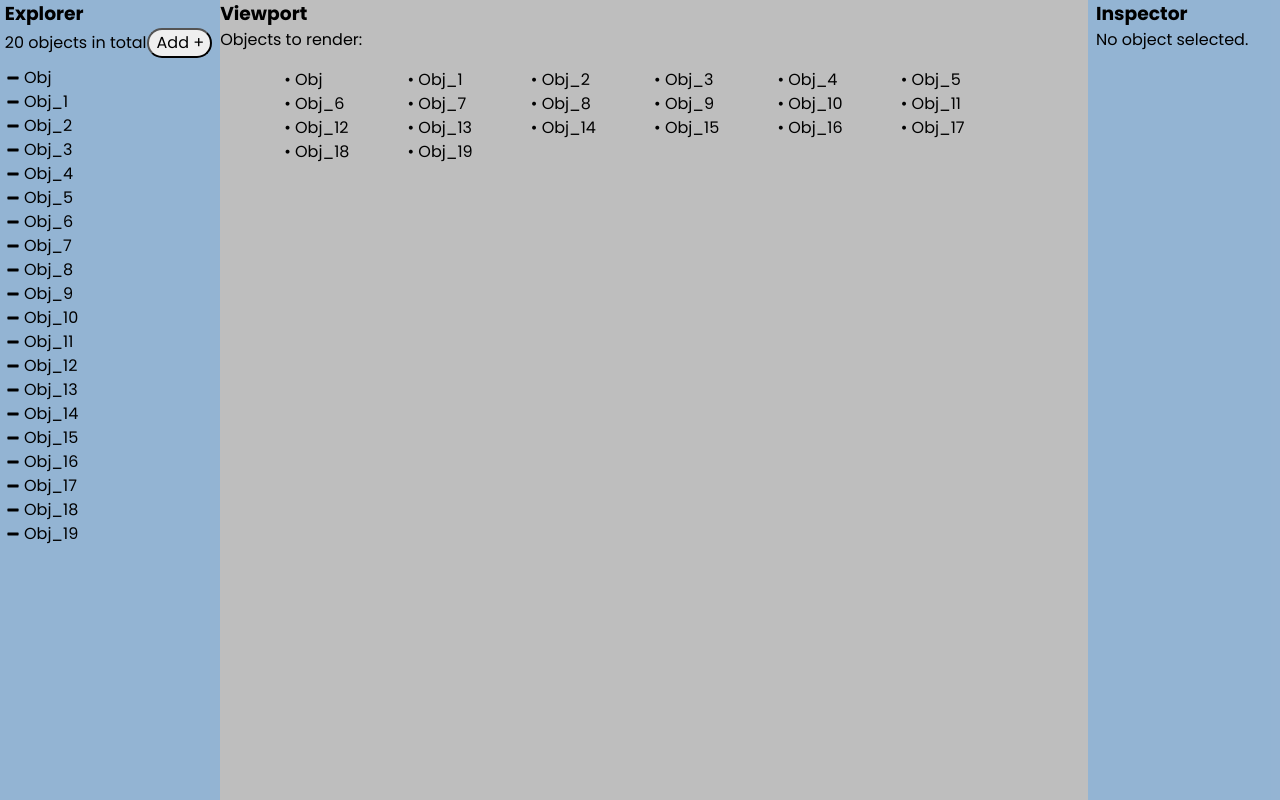
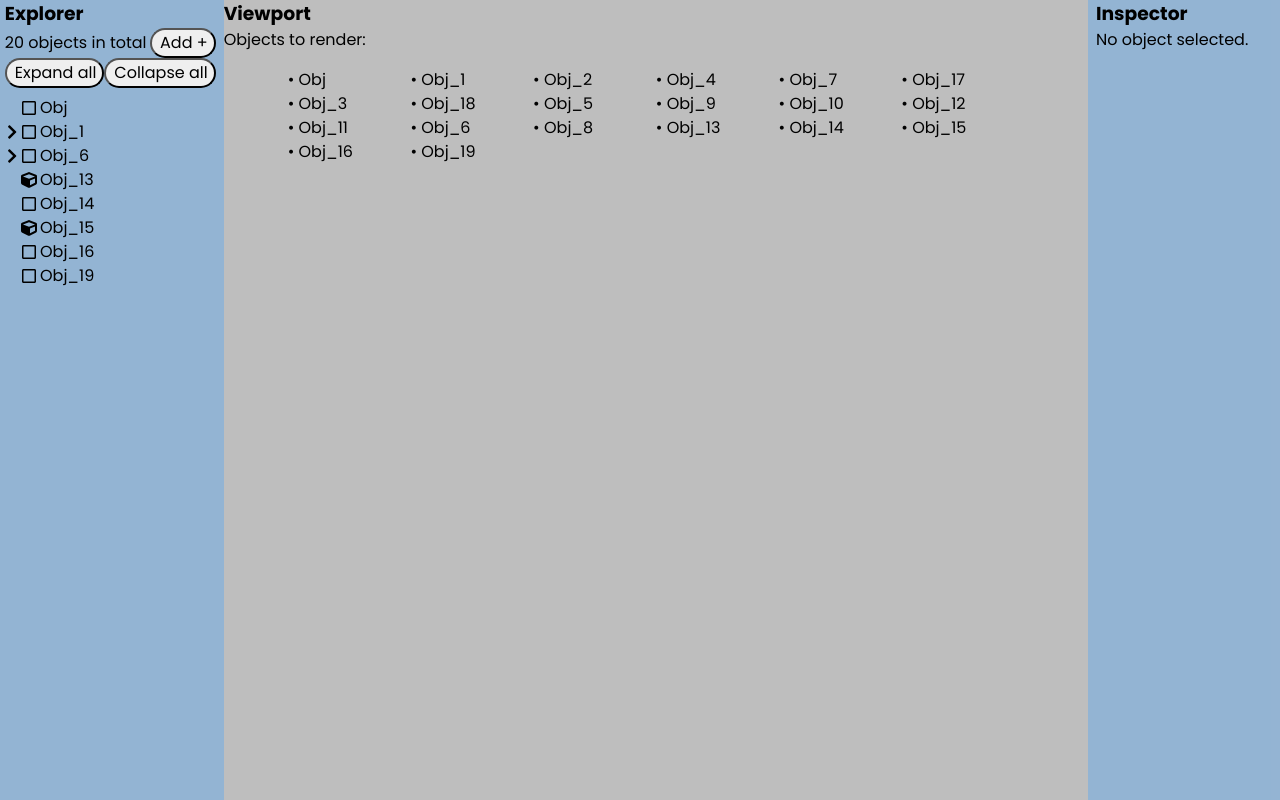
Before and after one commit to Riki9811/CssCad, a React (Create React App) app: page / in a window 1280 px wide. Built offline with nearby package versions, Linux system fonts and the light colour scheme.

Commit message:
Explorer v1.0

```diff
--- a/src/components/explorer/Explorer.scss
+++ b/src/components/explorer/Explorer.scss
@@ -12,7 +12,7 @@
 	}
 
 	> .dragged-object-ghost {
-        position: absolute;
+		position: absolute;
 		opacity: 0.5;
 	}
 
@@ -20,28 +20,36 @@
 		margin: 0.5em 0 1em;
 		overflow-x: clip;
 		overflow-y: overlay;
+        flex-grow: 1;
 
 		> .object-list {
 			.object-list-item {
 				display: flex;
 				align-items: center;
-				gap: 0.2em;
 				cursor: pointer;
 				user-select: none;
+				line-height: 1.5em;
 
-				> .object-list-indicator {
-					transform: scaleX(0.8);
+				> .object-list-expander,
+				> .object-list-spacer,
+				> .object-list-icon {
+					width: 1em;
+					height: 1em;
 				}
 
-				> .object-list-expander,
-				> .object-list-indicator {
-					min-width: 1em;
-					min-height: 1em;
+                > .object-list-icon {
+					width: 1em;
+					height: 1em;
+					margin-right: 0.2em;
+				}
+
+				> .object-list-expander {
+					padding-right: 0.1em;
 				}
 			}
 
 			.sub-object-list {
-				padding-left: 1em;
+				padding-left: 1.1em;
 			}
 
 			.object-list-item-selected {
--- a/src/components/explorer/Explorer.tsx
+++ b/src/components/explorer/Explorer.tsx
@@ -1,7 +1,7 @@
-import React, { useState } from "react";
-import { FaChevronDown, FaChevronRight, FaMinus } from "react-icons/fa";
+import React, { useCallback, useState } from "react";
+import { FaChevronDown, FaChevronRight, FaCube, FaRegSquare } from "react-icons/fa";
 import { ObjectsAction } from "../../utils/Types";
-import { ObjectTree, SceneObject } from "../../utils/SceneObject";
+import { ObjectTree, SceneObject, SceneObject2D } from "../../utils/SceneObject";
 import "./Explorer.scss";
 
 interface Props {
@@ -17,17 +17,46 @@ export default function Explorer(props: Props) {
 
 	const [expandedObjNames, setExpandedObjNames] = useState<Array<string>>([]);
 	const [draggedObj, setDraggedObj] = useState<SceneObject>();
-	const [mouseX, setMouseX] = useState<number>(-1);
-	const [mouseY, setMouseY] = useState<number>(-1);
+	const { startDrag, dragging, mouseX, mouseY } = useMouseDrag();
 
-	function trackMousePos(evt: MouseEvent) {
-		setMouseX(evt.clientX);
-		setMouseY(evt.clientY);
+	function listItemMouseDown(obj: SceneObject, evt: React.MouseEvent<HTMLLIElement, MouseEvent>) {
+		setDraggedObj(obj);
+		startDrag(evt);
+		document.addEventListener("mousemove", dragging);
+		document.addEventListener("mouseup", documentMouseUp);
 	}
+
+	function listItemMouseUp(obj: SceneObject, evt: React.MouseEvent<HTMLLIElement, MouseEvent>) {
+		if (draggedObj && draggedObj.name !== obj.name) {
+			objectsDispatch({ type: "moveInto", parentName: obj.name, newChild: draggedObj });
+			setExpandedObjNames([...expandedObjNames, obj.name]);
+		}
+		document.removeEventListener("mousemove", dragging);
+		document.removeEventListener("mouseup", documentMouseUp);
+		setDraggedObj(undefined);
+		evt.stopPropagation();
+	}
+
+	function objectListMouseUp(evt: React.MouseEvent<HTMLDivElement, MouseEvent>) {
+		if (draggedObj) {
+			objectsDispatch({ type: "moveInto", newChild: draggedObj });
+			document.removeEventListener("mousemove", dragging);
+			document.removeEventListener("mouseup", documentMouseUp);
+			setDraggedObj(undefined);
+			evt.stopPropagation();
+		}
+	}
+
+	const documentMouseUp = useCallback(() => {
+		document.removeEventListener("mousemove", dragging);
+		document.removeEventListener("mouseup", documentMouseUp);
+		setDraggedObj(undefined);
+	}, []);
 
 	//#region RENDER FUNCTIONS
 	function renderHeader(): JSX.Element {
 		return (
+			<div className="flex-column">
 				<div className="flex-row align-center justify-space-between">
 					<p>
 						{total} object{total !== 1 ? "s" : ""} in total
@@ -39,6 +68,27 @@ export default function Explorer(props: Props) {
 					>
 						Add +
 					</button>
+				</div>
+				<div className="flex-row align-center justify-space-between">
+					<button
+						onClick={() => {
+							let newExpanded = [];
+							for (const obj of objects.preOrderTraversal()) {
+								newExpanded.push(obj.name);
+							}
+							setExpandedObjNames(newExpanded);
+						}}
+					>
+						Expand all
+					</button>
+					<button
+						onClick={() => {
+							setExpandedObjNames([]);
+						}}
+					>
+						Collapse all
+					</button>
+				</div>
 			</div>
 		);
 	}
@@ -54,40 +104,39 @@ export default function Explorer(props: Props) {
 				<li
 					key={`list-item-${obj.name}`}
 					className={className}
-					onClick={() => {
-						select(obj);
-					}}
-					onMouseDown={(evt) => {
-						setDraggedObj(obj);
-						setMouseX(evt.clientX);
-						setMouseY(evt.clientY);
-						document.addEventListener("mousemove", trackMousePos);
-					}}
-                    onMouseUp={() => {
-                        if (draggedObj && draggedObj.name !== obj.name) {
-                            objectsDispatch({type: "moveInto", parentName: obj.name, newChild: draggedObj})
-                            setExpandedObjNames([...expandedObjNames, obj.name]);
-                        }
-                        setDraggedObj(undefined);
-                        document.removeEventListener("mousemove", trackMousePos);
-                    }}
+					onClick={() => select(obj)}
+					onMouseDown={(evt) => listItemMouseDown(obj, evt)}
+					onMouseUp={(evt) => listItemMouseUp(obj, evt)}
 				>
-					{renderExpander(obj.name, obj.children.length > 0, expanded)}
+					{obj.children.length > 0 ? (
+						renderExpander(obj.name, expanded)
+					) : (
+						<div className="object-list-spacer" />
+					)}
+					{renderObjectIcon(obj instanceof SceneObject2D)}
 					{obj.name}
 				</li>
-				{expanded ? (
-					<ul key={`sub-list-item-${obj.name}`} className="sub-object-list">
-						{obj.children.map((child) => renderObjectListItem(child))}
-					</ul>
-				) : null}
+				{renderListItemChildren(expanded, obj)}
 			</React.Fragment>
 		);
 	}
 
-	function renderExpander(objName: string, canExpand: boolean, expanded: boolean) {
-		if (!canExpand) {
-			return <FaMinus className="object-list-indicator" />;
-		} else if (expanded) {
+	function renderListItemChildren(expanded: boolean, obj: SceneObject) {
+		if (expanded) {
+			return (
+				<ul key={`sub-list-item-${obj.name}`} className="sub-object-list">
+					{obj.children.map((child, index) => renderObjectListItem(child))}
+				</ul>
+			);
+		}
+	}
+
+	function renderObjectIcon(is2D: boolean) {
+		return is2D ? <FaRegSquare className="object-list-icon" /> : <FaCube className="object-list-icon" />;
+	}
+
+	function renderExpander(objName: string, expanded: boolean) {
+		if (expanded) {
 			return (
 				<FaChevronDown
 					className="object-list-expander"
@@ -130,10 +179,27 @@ export default function Explorer(props: Props) {
 		<div className="flex-column explorer">
 			<h3>Explorer</h3>
 			{renderHeader()}
-			<div className="object-list-container">
+			<div className="object-list-container" onMouseUp={objectListMouseUp}>
 				<ul className="object-list">{objects.getObjectList().map((obj) => renderObjectListItem(obj))}</ul>
 			</div>
 			{renderDraggedObjGhost()}
 		</div>
 	);
 }
+
+function useMouseDrag() {
+	const [mouseX, setMouseX] = useState<number>(-1);
+	const [mouseY, setMouseY] = useState<number>(-1);
+
+	const dragging = useCallback((evt: MouseEvent) => {
+		setMouseX(evt.clientX);
+		setMouseY(evt.clientY);
+	}, []);
+
+	const startDrag = useCallback((evt: React.MouseEvent<HTMLLIElement, MouseEvent>) => {
+		setMouseX(evt.clientX);
+		setMouseY(evt.clientY);
+	}, []);
+
+	return { startDrag, dragging, mouseX, mouseY };
+}
--- a/src/components/resizable_div/ResizableDiv.scss
+++ b/src/components/resizable_div/ResizableDiv.scss
@@ -6,7 +6,7 @@
 		top: 0;
 		width: 5px;
 		height: 100%;
-		cursor: e-resize;
+		cursor: ew-resize;
 		background: transparent;
 		user-select: none;
 	}
--- a/src/components/viewport/Viewport.tsx
+++ b/src/components/viewport/Viewport.tsx
@@ -12,7 +12,7 @@ export default function Viewport(props: Props) {
 			<h3>Viewport</h3>
 			<p>Objects to render:</p>
 			<div style={{ display: "grid", gridTemplateColumns: "repeat(6,1fr)", margin: "1em 4em" }}>
-				{props.objects.getObjectList().map((elem) => (
+				{props.objects.map((elem) => (
 					<p key={`list-item-${elem.name}`}>• {elem.name}</p>
 				))}
 			</div>
--- a/src/pages/3D_modeler/Modeler.tsx
+++ b/src/pages/3D_modeler/Modeler.tsx
@@ -7,11 +7,11 @@ import Explorer from "../../components/explorer/Explorer";
 import ResizableDiv from "../../components/resizable_div/ResizableDiv";
 import Inspector from "../../components/inspector/Inspector";
 import Viewport from "../../components/viewport/Viewport";
-import { ObjectTree, SceneObject, SceneObject2D } from "../../utils/SceneObject";
+import { ObjectTree, SceneObject, SceneObject2D, SceneObject3D } from "../../utils/SceneObject";
 
 export default function Modeler() {
 	//#region STATE
-	const { objects, objDispatch } = useObjectReducer();
+	const { objects, objDispatch } = useObjectReducer(20);
 
 	const totalCount = useMemo((): number => {
 		return objects.getObjectCount();
@@ -46,21 +46,32 @@ export default function Modeler() {
 	);
 }
 
-function useObjectReducer() {
-	const [objects, objDispatch] = useReducer(objectsReducer, 20, objectsInit);
+function useObjectReducer(initialAmount: number) {
+	const [objects, objDispatch] = useReducer(objectsReducer, initialAmount, objectsInit);
 
 	function objectsInit(initialAmount: number): ObjectTree {
 		let newObjs: ObjectTree = new ObjectTree();
 
+		let previousElements: string[] = [];
+
 		for (let i = 0; i < initialAmount; i++) {
-			newObjs.insert(generateRandomObj());
+			let randomParent: string = "";
+			let newNode: string | undefined = "";
+			if (Math.random() < 0.7) {
+				randomParent = previousElements[Math.round(Math.random() * previousElements.length)];
+			}
+			if (randomParent) newNode = newObjs.insert(generateRandomObj(), randomParent);
+			else newNode = newObjs.insert(generateRandomObj());
+
+			if (newNode) previousElements.push(newNode);
+			else throw new Error("Error creating random objects");
 		}
 
 		return newObjs;
 	}
 
 	function objectsReducer(state: ObjectTree, action: ObjectsAction): ObjectTree {
-        let copy: ObjectTree = state.copy();
+		let copy: ObjectTree = state.copy();
 
 		switch (action.type) {
 			case "add":
@@ -85,8 +96,10 @@ function useObjectReducer() {
 		return copy;
 	}
 
-	function generateRandomObj(): SceneObject2D {
-		return new SceneObject2D(`Obj`, Vector3.Random(), Vector3.Random(), Color.Random(), 20, 10, []);
+	function generateRandomObj(): SceneObject2D | SceneObject3D {
+		if (Math.random() < 0.4)
+			return new SceneObject2D(`Obj`, Vector3.Random(), Vector3.Random(), Color.Random(), 20, 10, []);
+		return new SceneObject3D(`Obj`, Vector3.Random(), Vector3.Random(), Color.Random(), 20, 10, 10, []);
 	}
 
 	return { objects, objDispatch };
--- a/src/utils/SceneObject.ts
+++ b/src/utils/SceneObject.ts
@@ -9,10 +9,8 @@ export interface SceneObjectInterface {
 	children: Array<SceneObject>;
 
 	isLeaf: () => boolean;
-	hasChildren: () => boolean;
-	getChildrenCount: () => number;
 	getSubTreeCount: () => number;
-	getNames: () => string[];
+	getSubTreeNames: () => string[];
 	copyWithoutChildren: () => SceneObject;
 }
 
@@ -35,38 +33,24 @@ export class SceneObject implements SceneObjectInterface {
 		return this.children.length > 0;
 	}
 
-	public hasChildren(): boolean {
-		return !this.isLeaf();
-	}
-
-	public getChildrenCount(): number {
-		return this.children.length;
-	}
-
 	public getSubTreeCount(): number {
-		let tot = this.getChildrenCount();
+		let tot = this.children.length;
 		this.children.forEach((child) => {
 			tot += child.getSubTreeCount();
 		});
 		return tot;
 	}
 
-	public getNames(): string[] {
+	public getSubTreeNames(): string[] {
 		let names = [this.name];
 		for (const child of this.children) {
-			names = names.concat(child.getNames());
+			names = names.concat(child.getSubTreeNames());
 		}
 		return names;
 	}
 
 	public copyWithoutChildren(): SceneObject {
-		return new SceneObject(
-			this.name,
-			this.position,
-			this.rotation,
-			this.color,
-			[]
-		);
+		return new SceneObject(this.name, this.position, this.rotation, this.color, []);
 	}
 }
 
@@ -89,15 +73,7 @@ export class SceneObject2D extends SceneObject {
 	}
 
 	public copyWithoutChildren(): SceneObject2D {
-		return new SceneObject2D(
-			this.name,
-			this.position,
-			this.rotation,
-			this.color,
-			this.width,
-			this.height,
-			[]
-		);
+		return new SceneObject2D(this.name, this.position, this.rotation, this.color, this.width, this.height, []);
 	}
 }
 
@@ -131,7 +107,7 @@ export class SceneObject3D extends SceneObject {
 			this.width,
 			this.height,
 			this.depth,
-			[],
+			[]
 		);
 	}
 }
@@ -143,6 +119,7 @@ export class ObjectTree {
 		this.root = new SceneObject("root", Vector3.ZERO(), Vector3.ZERO(), Color.FromHex("#000"), []);
 	}
 
+	//#region ITERATORS
 	/**
 	 * Iterator over tree nodes (depth-first)
 	 * @param node Current object in iteration
@@ -155,6 +132,36 @@ export class ObjectTree {
 			}
 		}
 	}
+	/**
+	 * Iterator over couples: tree node, parent
+	 * @param node Current Object
+	 * @param parent Parent of current Object
+	 */
+	private *iterateWithParent(
+		node: SceneObject = this.root,
+		parent?: SceneObject
+	): IterableIterator<{ node: SceneObject; parent: SceneObject | undefined }> {
+		yield { node, parent };
+		if (node.children.length) {
+			for (let child of node.children) {
+				yield* this.iterateWithParent(child, node);
+			}
+		}
+	}
+	/**
+	 * Calls a defined callback function on each object of the tree,
+	 * and returns an array that contains the results.
+	 * @param func A function called by the map method one time for each element in the array
+	 * @returns Array that contains the results of func called on each object.
+	 */
+	public map<T>(func: (obj: SceneObject) => T): T[] {
+		let newArr: T[] = [];
+		for (let obj of this.preOrderTraversal()) {
+			if (obj.name !== "root") newArr.push(func(obj));
+		}
+		return newArr;
+	}
+	//#endregion
 
 	//#region GETTERS
 	/**
@@ -182,7 +189,7 @@ export class ObjectTree {
 	 * @returns The new name modified to avid duplicates
 	 */
 	public preventNameDuplicates(objName: string): string {
-		let names = this.root.getNames();
+		let names = this.root.getSubTreeNames();
 		let newName = objName;
 		let iteration = 1;
 		while (names.includes(newName)) {
@@ -209,25 +216,25 @@ export class ObjectTree {
 	 * If no parentName is given the object is inserted as child of root
 	 * @param obj Object to insert
 	 * @param parentName Name of the parent of the new object
-     * @returns Wether the operation was succesfull
+	 * @returns The name of the object inserted (undefined in case operation fails)
 	 */
-	public insert(obj: SceneObject, parentName?: string): boolean {
+	public insert(obj: SceneObject, parentName?: string): string | undefined {
 		if (parentName === undefined) {
 			// Prevent name duplicates before insertion
 			obj.name = this.preventNameDuplicates(obj.name);
 			this.root.children.push(obj);
-			return true;
+			return obj.name;
 		} else {
 			for (let node of this.preOrderTraversal()) {
 				if (node.name === parentName) {
 					// Prevent name duplicates before insertion
 					obj.name = this.preventNameDuplicates(obj.name);
 					node.children.push(obj);
-					return true;
+					return obj.name;
 				}
 			}
 		}
-		return false;
+		return undefined;
 	}
 	/**
 	 * Removes the node named 'name' from the tree (if there is one)
@@ -250,29 +257,20 @@ export class ObjectTree {
 	 * @param objToMove Object to move (alreasy in the tree)
 	 * @param parentName Name of the node where to move obj into
 	 */
-	public moveInto(objToMove: SceneObject, parentName: string) {
+	public moveInto(objToMove: SceneObject, parentName?: string) {
+		if (parentName) {
+			let names = objToMove.getSubTreeNames();
+			if (names && names?.includes(parentName)) return;
 			this.remove(objToMove.name);
 			this.insert(objToMove, parentName);
+		} else {
+			this.remove(objToMove.name);
+			this.insert(objToMove);
+		}
 	}
 	//#endregion
 
 	//#region TREE-DUPLICATION
-    /**
-     * Iterator over couples: tree node, parent
-     * @param node Current Object
-     * @param parent Parent of current Object
-     */
-    private *iterateWithParent(
-		node: SceneObject = this.root,
-		parent?: SceneObject
-	): IterableIterator<{ node: SceneObject; parent: SceneObject | undefined }> {
-		yield { node, parent };
-		if (node.children.length) {
-			for (let child of node.children) {
-				yield* this.iterateWithParent(child, node);
-			}
-		}
-	}
 	/**
 	 * Insert a copy of obj (without children) in the correct position
 	 * (as child of node named parentName or as child of root)
@@ -300,7 +298,7 @@ export class ObjectTree {
 	 */
 	public copy(): ObjectTree {
 		let newTree = new ObjectTree();
-        for (const {node, parent} of this.iterateWithParent(this.root)) {
+		for (const { node, parent } of this.iterateWithParent(this.root)) {
 			if (parent && !newTree.insertCopy(node, parent.name)) {
 				throw new Error(`Copy error: culd not add copy of node ${node.name} with parent ${parent?.name}`);
 			}
--- a/src/utils/Types.ts
+++ b/src/utils/Types.ts
@@ -5,4 +5,4 @@ export type ObjectsAction =
 	| { type: "addRnd" }
 	| { type: "remove"; name: string }
 	| { type: "reset"; initialAmount: number }
-	| { type: "moveInto"; parentName: string; newChild: SceneObject };
+	| { type: "moveInto"; parentName?: string; newChild: SceneObject };
```
Also changed, not shown: src/svgs/fileExplorerSpacer.svg (added), src/svgs/fileExplorerSpacerLast.svg (added). Lines whose indentation alone changed are shown as unchanged.
